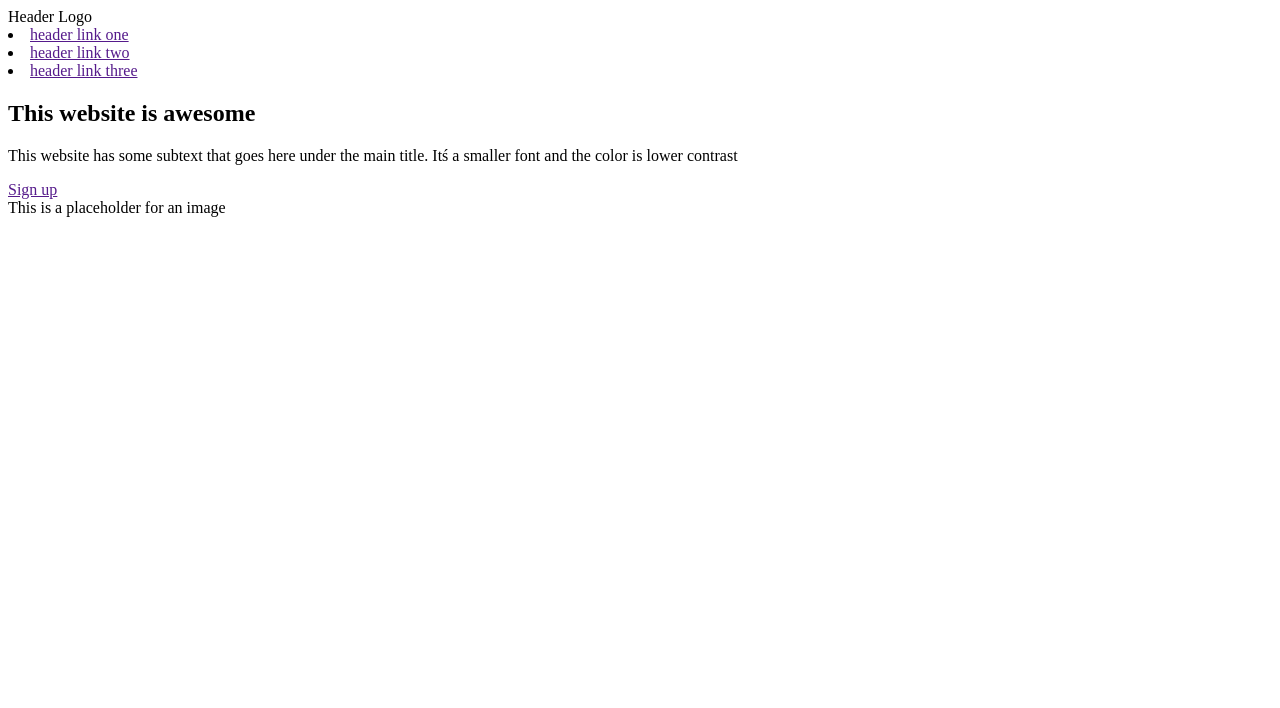
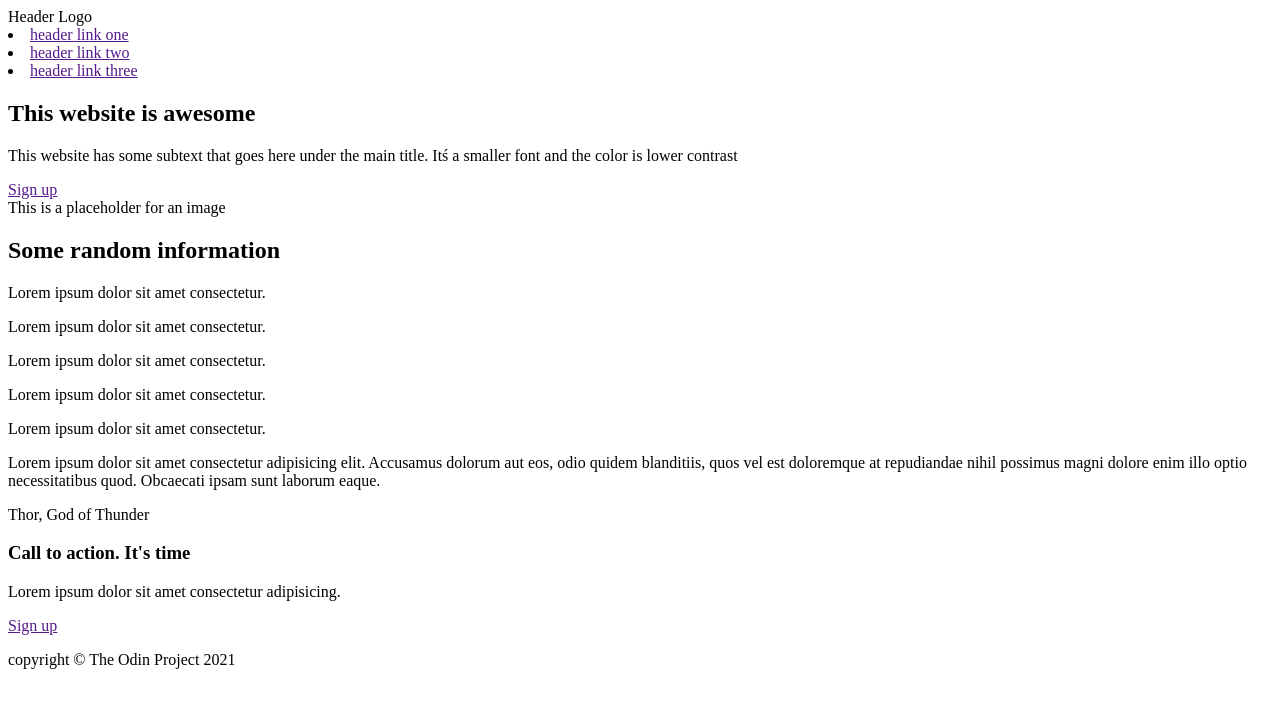
Before and after one commit to LeodanCondori/first_landing_page, a plain HTML site: page index.html in a window 1280 px wide. Drawn offline with Linux system fonts and the light colour scheme.

Commit message:
create main and footer

```diff
--- a/index.html
+++ b/index.html
@@ -26,5 +26,48 @@
             <section><span>This is a placeholder for an image</span></section>
         </div>
     </header>
+    <main>
+        <div>
+            <h2>Some random information</h2>
+            <div>
+                <article>
+                    <div></div>
+                    <p>Lorem ipsum dolor sit amet consectetur.</p>
+                </article>
+                <article>
+                    <div></div>
+                    <p>Lorem ipsum dolor sit amet consectetur.</p>
+                </article>
+                <article>
+                    <div></div>
+                    <p>Lorem ipsum dolor sit amet consectetur.</p>
+                </article>
+                <article>
+                    <div></div>
+                    <p>Lorem ipsum dolor sit amet consectetur.</p>
+                </article>
+                <article>
+                    <div></div>
+                    <p>Lorem ipsum dolor sit amet consectetur.</p>
+                </article>
+            </div>
+        </div>
+        <div>
+            <p>Lorem ipsum dolor sit amet consectetur adipisicing elit. Accusamus dolorum aut eos, odio quidem blanditiis, quos vel est doloremque at repudiandae nihil possimus magni dolore enim illo optio necessitatibus quod. Obcaecati ipsam sunt laborum eaque.</p>
+            <span>Thor, God of Thunder</span>
+        </div>
+        <div>
+            <div>
+                <div>
+                    <h3>Call to action. It's time</h3>
+                    <p>Lorem ipsum dolor sit amet consectetur adipisicing.</p>
+                </div>
+                <a href="">Sign up</a>
+            </div>
+        </div>
+    </main>
+    <footer>
+        <p>copyright &#169; The Odin Project 2021</p>
+    </footer>
 </body>
 </html>
```
